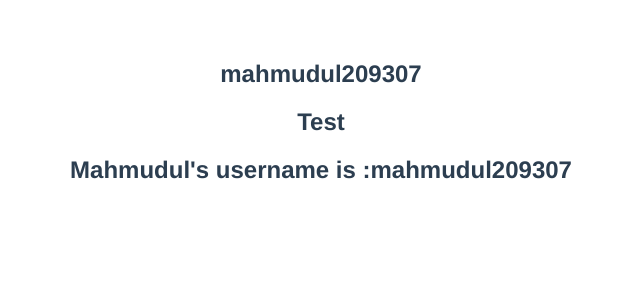
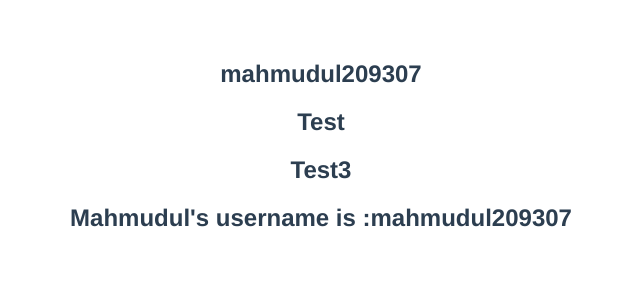
Before and after one commit to codeWithMahmudul/vueComponents, a Vue app: page / in a window 1280 px wide. Shown: the top 300 px of the page, without its empty margins (319-959 px from the left). Built offline with nearby package versions, Linux system fonts and the light colour scheme.

Commit message:
App test 3 updated

```diff
--- a/src/App.vue
+++ b/src/App.vue
@@ -1,6 +1,7 @@
 <template>
   <h2>{{ name }}</h2>
   <h2>Test</h2>
+  <h2>Test3</h2>
   <ComponentC />
 </template>
 
```
